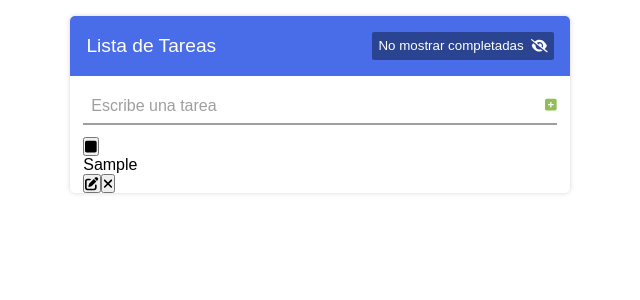
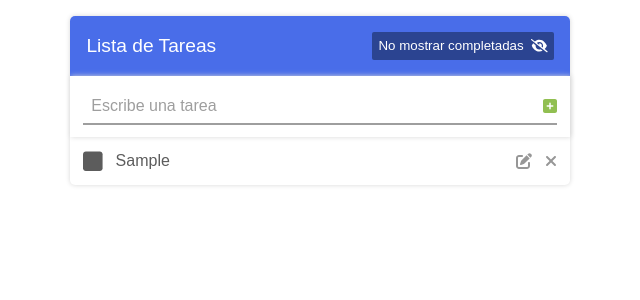
Before and after one commit to ZSebasZ/DI-Proyecto-EV2, a React (Create React App) app: page / in a window 1280 px wide. Both pictures are taken after typing "Sample" into the empty fields and a click on the button 870 px from the left and 105 px from the top of the page. Shown: the top 300 px of the page, without its empty margins (320-960 px from the left). Built offline with nearby package versions, Linux system fonts and the light colour scheme.

Commit message:
Commit 4 - Version 1 del proyecto hecha

```diff
--- a/src/componentes/App.js
+++ b/src/componentes/App.js
@@ -7,17 +7,52 @@ import ListaTareas from './ListaTareas';
 const App = () => {
 
     const [tareas, setTareas] = useState([])
+    const [filtro, setFiltro] = useState(false)
 
     const agregarTarea = (nuevaTarea) => {
         setTareas([...tareas, nuevaTarea]);
     }
 
+    const actualizarTarea = (id, nuevoTexto) => {
+        const tareasActualizadas = tareas.map((tarea) => {
+            if (tarea.id === id) {
+                // Si la tarea tiene el ID que recibimos, actualizamos su texto
+                return { ...tarea, texto: nuevoTexto };
+            }
+            return tarea; // De lo contrario, no modificamos la tarea
+        });
+
+        setTareas(tareasActualizadas); // Actualizamos el estado con las tareas modificadas
+    };
+
+    const marcarTareaCompletada =(id) => {
+        const tareasActualizadas = tareas.map((tarea) => {
+            if (tarea.id === id) {
+                // Si la tarea tiene el ID que recibimos, actualizamos su texto
+                return { ...tarea, completada: !tarea.completada };
+            }
+            return tarea; // De lo contrario, no modificamos la tarea
+        });
+
+        setTareas(tareasActualizadas); // Actualizamos el estado con las tareas modificadas
+    };
+
+    const eliminarTarea = (id) => {
+        const nuevasTareas = tareas.filter((tarea) => tarea.id !== id);
+        setTareas(nuevasTareas);
+    };
+
+    const filtroTareas = () => {
+        setFiltro(!filtro)
+    }
+
+
     return (
         <>
             <div id='contenedorPrincipal'>
-                <Header/>
+                <Header establecerFiltro={filtroTareas} filtro={filtro}/>
                 <FormularioTareas esNueva={true} agregarTarea={agregarTarea}/>
-                <ListaTareas tareas={tareas}/>
+                <ListaTareas tareas={tareas} filtro={filtro} actualizarTarea={actualizarTarea} eliminarTarea={eliminarTarea} marcarTareaCompletada={marcarTareaCompletada}/>
             </div>
         </>
      );
--- a/src/componentes/FormularioTareas.js
+++ b/src/componentes/FormularioTareas.js
@@ -1,44 +1,81 @@
-import React, { useState } from 'react';
-//Importamos el componente FontAwesomeIcon y el icono especifico que vamos a usa
+import React, { useState, useRef, useEffect } from 'react';
 import { FontAwesomeIcon } from "@fortawesome/react-fontawesome";
-import { faSquarePlus, faPenToSquare,  faXmark } from "@fortawesome/free-solid-svg-icons";
-const FormularioTareas = ({ esNueva, agregarTarea, mostrarFormEdicion }) => {
+import { faSquarePlus, faPenToSquare, faXmark } from "@fortawesome/free-solid-svg-icons";
 
-    const [tarea, setTarea] = useState("")
-    const [contadorTareas, setContadorTareas] = useState(1)
+const FormularioTareas = ({ esNueva, agregarTarea, mostrarFormEdicion, modoEdicion, tareaEdicion, tareaId, actualizarTarea, eliminarTarea }) => {
+
+    const [tarea, setTarea] = useState(tareaEdicion || "");
+    const [contadorTareas, setContadorTareas] = useState(1);
+    const inputRef = useRef(null); // 🔹 Creamos una referencia al input
+
+    // 🔹 Usamos useEffect para dar el foco cuando modoEdicion cambia a true
+    useEffect(() => {
+        if (modoEdicion) {
+            setTimeout(() => {
+                inputRef.current?.focus();
+            }, 0);
+        }
+    }, [modoEdicion]);
 
     const onSubmit = (e) => {
         e.preventDefault();
-        if(tarea.trim()) {
-            agregarTarea({id: contadorTareas, texto: tarea, completada: false})
-            setContadorTareas(contadorTareas+1)
-            setTarea("")
+        if (tareaId === undefined) {
+            if (tarea.trim()) {
+                agregarTarea({ id: contadorTareas, texto: tarea, completada: false });
+                setContadorTareas(contadorTareas + 1);
+                setTarea("");
+            }
+        } else {
+            actualizarTarea(tareaId, tarea);
+            mostrarFormEdicion();
         }
     };
 
-
     return (
-        <>
         <div className='contenedorFormularioTareas'>
             <form action="" onSubmit={onSubmit}>
                 {esNueva === true ? (
                     <div id='nuevaTarea'>
-
-                            <input type="text" name="nueva_tarea" id="nueva_tarea" placeholder='Escribe una tarea' value={tarea} onChange={(e) => {setTarea(e.target.value)}}></input>
+                        <input
+                            type="text"
+                            name="nueva_tarea"
+                            id="nueva_tarea"
+                            placeholder='Escribe una tarea'
+                            value={tarea}
+                            onChange={(e) => setTarea(e.target.value)}
+                        />
                         <button type='submit'><FontAwesomeIcon icon={faSquarePlus} /></button>
-
                     </div>
                 ) : (
-
                     <div className='tareaForm'>
-                            <button className='botones btnIconoEditar' onClick={() => {mostrarFormEdicion()}}><FontAwesomeIcon icon={faPenToSquare} /></button>
-                            <button className='botones btnIconoEliminar' onClick={{}}><FontAwesomeIcon icon={faXmark} /></button>
+                        <>
+                            {modoEdicion === true ? (
+                                <>
+                                    <input
+                                        ref={inputRef} // 🔹 Asignamos la referencia aquí
+                                        id={tarea + tareaId}
+                                        value={tarea}
+                                        onChange={(e) => setTarea(e.target.value)}
+                                    />
+                                    <button type='submit' className='botones btnActualizar'>Actualizar</button>
+                                </>
+                            ) : null}
+                            <button
+                                type='button'
+                                className='botones btnIconoEditar'
+                                onClick={mostrarFormEdicion} // Solo cambiamos el estado
+                            >
+                                <FontAwesomeIcon icon={faPenToSquare} />
+                            </button>
+                            <button type='button' className='botones btnIconoEliminar' onClick={() => eliminarTarea(tareaId)}>
+                                <FontAwesomeIcon icon={faXmark} />
+                            </button>
+                        </>
                     </div>
                 )}
             </form>
         </div>
-        </>
     );
-}
+};
 
 export default FormularioTareas;
--- a/src/componentes/Header.js
+++ b/src/componentes/Header.js
@@ -4,12 +4,16 @@ import { FontAwesomeIcon } from "@fortawesome/react-fontawesome";
 import { faEyeSlash } from "@fortawesome/free-solid-svg-icons";
 
 //Creamos el componente Header, el cual solo incluirá el titulo de al aplicacion y el boton para filtrar
-const Header = () => {
+const Header = ({ establecerFiltro, filtro }) => {
     return (
         <>
             <header id='contenedorHeader'>
                 <h1>Lista de Tareas</h1>
-                <button >No mostrar completadas <FontAwesomeIcon icon={faEyeSlash} /></button>
+                { filtro === false ? (
+                    <button onClick={() => {establecerFiltro()}}>No mostrar completadas <FontAwesomeIcon icon={faEyeSlash} /></button>
+                ) : (
+                    <button onClick={() => {establecerFiltro()}}>Mostrar completadas y no completadas <FontAwesomeIcon icon={faEyeSlash} /></button>
+                )}
             </header>
         </>
      );
--- a/src/componentes/ListaTareas.js
+++ b/src/componentes/ListaTareas.js
@@ -1,15 +1,22 @@
 import React from 'react';
 import Tarea from './Tarea';
-const ListaTareas = ({tareas}) => {
+
+const ListaTareas = ({ tareas, filtro, actualizarTarea, eliminarTarea, marcarTareaCompletada }) => {
+    const tareasFiltradas = filtro ? tareas.filter((tarea) => tarea.completada === false) : tareas;
+
     return (
-        <>
-            <div id='contenedorTareas'>
-                {tareas.map((tarea) => (
-                    <Tarea key={tarea.id} tarea={tarea}/>
-                ))}
-            </div>
-        </>
-     );
+        <div id='contenedorTareas'>
+            {tareasFiltradas.map((tarea) => (
+                <Tarea
+                    key={tarea.id}
+                    tarea={tarea}
+                    actualizarTarea={actualizarTarea}
+                    eliminarTarea={eliminarTarea}
+                    marcarTareaCompletada={marcarTareaCompletada}
+                />
+            ))}
+        </div>
+    );
 }
 
 export default ListaTareas;
--- a/src/componentes/Tarea.js
+++ b/src/componentes/Tarea.js
@@ -1,9 +1,9 @@
 import React, { useState } from 'react';
 //Importamos el componente FontAwesomeIcon y el icono especifico que vamos a usa
 import { FontAwesomeIcon } from "@fortawesome/react-fontawesome";
-import { faSquare } from "@fortawesome/free-solid-svg-icons";
+import { faSquare, faSquareCheck } from "@fortawesome/free-solid-svg-icons";
 import FormularioTareas from './FormularioTareas';
-const Tarea = ({tarea}) => {
+const Tarea = ({tarea, actualizarTarea, eliminarTarea, marcarTareaCompletada }) => {
 
     const [modoEdicion, setModoEdicion] = useState(false)
 
@@ -11,19 +11,28 @@ const Tarea = ({tarea}) => {
         setModoEdicion(!modoEdicion)
     }
 
+
+
     return (
             <>
-                <div className='tarea'>
-                    <button><FontAwesomeIcon icon={faSquare} /></button>
+                <div className={modoEdicion === false ? "tarea" : "tareaEditable"}>
+                    {tarea.completada === true ? (
+                        <>
+                            <button className='botones btnCheck' onClick={() => {marcarTareaCompletada(tarea.id)}}><FontAwesomeIcon icon={faSquareCheck} /></button>
+                        </>
+                    ): (
+                        <>
+                            <button className='botones btnCheck' onClick={() => {marcarTareaCompletada(tarea.id)}}><FontAwesomeIcon icon={faSquare} /></button>
+                        </>
+                    )}
                     {modoEdicion === false ? (
                         <>
                             <p>{tarea.texto}</p>
-                            <FormularioTareas mostrarFormEdicion={mostrarFormEdicion}/>
+                            <FormularioTareas mostrarFormEdicion={mostrarFormEdicion} modoEdicion={modoEdicion} tareaId={tarea.id} eliminarTarea={eliminarTarea}/>
                         </>
                     ) : (
                         <>
-                            <p>{tarea.texto} ooooo</p>
-                            <FormularioTareas mostrarFormEdicion={mostrarFormEdicion}/>
+                            <FormularioTareas mostrarFormEdicion={mostrarFormEdicion} modoEdicion={modoEdicion} tareaEdicion={tarea.texto} tareaId={tarea.id} actualizarTarea={actualizarTarea} eliminarTarea={eliminarTarea}/>
                         </>
                     )}
 
--- a/src/css/index.css
+++ b/src/css/index.css
@@ -63,8 +63,9 @@
     margin-left: 0.2rem;
 }
 
-#nuevaTarea {
-    margin: 0.8rem;
+.contenedorFormularioTareas {
+    padding: 0.8rem;
+    box-shadow: 1px 0px 5px rgb(215, 215, 215);;
 }
 
 #nuevaTarea {
@@ -95,8 +96,137 @@
     border: none;
     background: none;
     color: #91BF51;
+    font-size: 1rem;
+    transition: all 0.5s ease;
+    -webkit-transition: all 0.5s ease;
+    -moz-transition: all 0.5s ease;
+    -ms-transition: all 0.5s ease;
+    -o-transition: all 0.5s ease;
 }
 
-#contenedorTareas .tarea {
-    margin: 0.8rem;
+#nuevaTarea button:hover {
+    color:#6f923e;
 }
+
+#contenedorTareas .contenedorFormularioTareas {
+    padding: 0;
+    box-shadow: none;
+}
+
+#contenedorTareas .tarea, #contenedorTareas .tareaEditable {
+    padding: 0.8rem;
+    display: flex;
+    align-items: center;
+}
+
+#contenedorTareas .tarea, #contenedorTareas .tareaEditable {
+    transition: all 0.5s ease;
+    -webkit-transition: all 0.5s ease;
+    -moz-transition: all 0.5s ease;
+    -ms-transition: all 0.5s ease;
+    -o-transition: all 0.5s ease;
+}
+
+#contenedorTareas .tarea:hover {
+    background-color: rgb(239, 239, 239);
+}
+
+#contenedorTareas .tarea .btnCheck, #contenedorTareas .tareaEditable .btnCheck {
+    margin-right: 0.8rem;
+    font-size: 1.4rem;
+    color: rgb(92, 92, 92);
+    transition: all 0.5s ease;
+    display: flex;
+    -webkit-transition: all 0.5s ease;
+    -moz-transition: all 0.5s ease;
+    -ms-transition: all 0.5s ease;
+    -o-transition: all 0.5s ease;
+}
+
+#contenedorTareas .tarea .btnCheck:hover, #contenedorTareas .tareaEditable .btnCheck:hover {
+    color: rgb(57, 57, 57);
+}
+
+#contenedorTareas .tarea p {
+    width: 100%;
+    margin-right: 0.8rem;
+    color: rgb(92, 92, 92);
+}
+
+#contenedorTareas .tareaEditable .contenedorFormularioTareas {
+    width: 100%;
+}
+
+#contenedorTareas .tareaEditable input {
+    width: 100%;
+    margin-right: 0.8rem;
+    font-size: 1rem;
+    outline: none;
+    border: none;
+    border-bottom: 2px solid rgb(158, 158, 158);
+    background-color: unset;
+}
+
+#contenedorTareas .tareaEditable input:focus {
+    border-bottom: 2px solid rgb(113, 113, 113);
+}
+
+#contenedorTareas .tareaEditable .btnActualizar {
+    margin-right: 0.8rem;
+}
+
+#contenedorTareas .tareaEditable {
+    display: flex;
+    align-items: center;
+}
+
+.tareaForm {
+    display: flex;
+    align-items: center;
+
+}
+
+.tareaForm .btnIconoEditar {
+    margin-right: 0.8rem;
+    font-size: 1rem;
+    display: flex;
+}
+
+.tareaForm .btnIconoEliminar {
+    font-size: 1rem;
+    display: flex;
+}
+
+.botones {
+    border: unset;
+    background-color: unset;
+    color: rgb(151, 151, 151);
+    transition: all 0.5s ease;
+    -webkit-transition: all 0.5s ease;
+    -moz-transition: all 0.5s ease;
+    -ms-transition: all 0.5s ease;
+    -o-transition: all 0.5s ease;
+}
+
+.botones.btnActualizar {
+    color: white;
+    background-color:#91BF51;
+    padding: 0.2rem 0.5rem;
+    border-radius: 3px;
+    -webkit-border-radius: 3px;
+    -moz-border-radius: 3px;
+    -ms-border-radius: 3px;
+    -o-border-radius: 3px;
+}
+
+.botones.btnActualizar:hover {
+    background-color:#6f923e;
+}
+
+.botones.btnIconoEditar:hover {
+    color: #91BF51;
+}
+
+.botones.btnIconoEliminar:hover {
+    color: red;
+}
```
Lines whose indentation alone changed are shown as unchanged.
